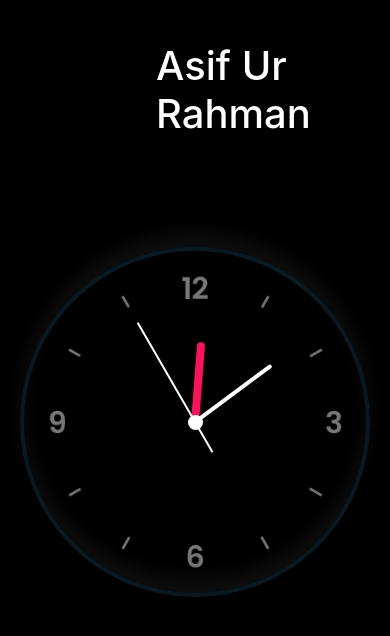
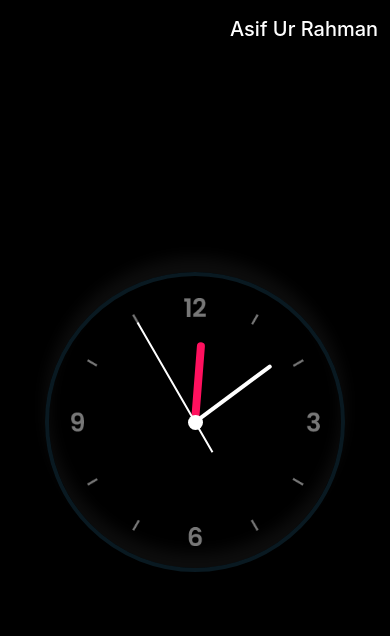
Before and after one commit to asifurrahman01714/javascript-clock-design, a plain HTML site: page index.html in a window 390 px wide. Drawn offline with nearby package versions, Linux system fonts and the light colour scheme.

Commit message:
Add files via upload

```diff
--- a/index.html
+++ b/index.html
@@ -8,11 +8,10 @@
     <!-- Bootstrap CSS -->
     <link rel="stylesheet" href="https://cdn.jsdelivr.net/npm/bootstrap@4.5.3/dist/css/bootstrap.min.css" integrity="sha384-TX8t27EcRE3e/ihU7zmQxVncDAy5uIKz4rEkgIXeMed4M0jlfIDPvg6uqKI2xXr2" crossorigin="anonymous">
     <link rel="stylesheet" href="style.css">
-    <title>JavaScript Analog clock</title>
+    <link rel="stylesheet" href="media.css">
+    <title>JavaScript Analog Clock</title>
   </head>
   <body>
-
-
     <div class="clock">
       <div class="hour">
         <div class="h"></div>
@@ -22,19 +21,14 @@
         <div class="m"></div>
       </div>
 
+
       <div class="sec">
         <div class="s"></div>
       </div>
-
     </div>
 
     <div>
-      <h1 style=" color: white;
-          color: white;
-          position: absolute;
-          top: 5%;
-          left: 40%
-      ">Asif Ur Rahman</h1>
+      <h1>Asif Ur Rahman</h1>
     </div>
 
     <!-- Optional JavaScript; choose one of the two! -->
--- /dev/null
+++ b/media.css
@@ -0,0 +1,36 @@
+
+@media (max-width: 320.98px){
+    h1{
+        font-size:20px;
+        left: 100px;
+    }
+    .clock{
+        width: 300px;
+        height: 300px;
+    }
+}
+@media (max-width: 425.98px) {
+    h1{
+        font-size:20px;
+        left: 150px;
+    }
+    .clock{
+        width: 300px;
+        height: 300px;
+    }
+}
+
+
+@media (max-width: 768.98px) {
+    h1{
+        left: 230px;
+    }
+ }
+
+@media (max-width: 991.98px) {
+
+ }
+
+@media (max-width: 1199.98px) {
+
+}
--- a/script.js
+++ b/script.js
@@ -1,18 +1,22 @@
-function drawHands() {
-    const now = new Date();
+function drawHands(){
 
-    const s_deg = now.getSeconds() * 6;
+const now= new Date();
+
+const s_deg = now.getSeconds() * 6 ;
 $('.s').css('transform', `rotateZ(${s_deg}deg)`);
 
-    const m_deg = now.getMinutes() * 6 + s_deg / 60;
+const m_deg = now.getMinutes() * 6 + s_deg/60 ;
 $('.m').css('transform', `rotateZ(${m_deg}deg)`);
 
-    const h_deg = now.getHours() * 30 + m_deg / 12;
+const h_deg = now.getHours() * 30 + m_deg/12 ;
 $('.h').css('transform', `rotateZ(${h_deg}deg)`);
 
+
 setTimeout(drawHands, 1000);
+
 }
 
-  $(function () {
+$(function(){
     drawHands();
+
 });
--- a/style.css
+++ b/style.css
@@ -3,6 +3,7 @@
     padding: 0;
     box-sizing: border-box;
 }
+
 body{
     display: flex;
     justify-content: center;
@@ -10,6 +11,14 @@ body{
     background: black;
     min-height: 100vh;
 }
+
+h1{
+    color: white;
+    position: absolute;
+    top: 2%;
+    left: 40%;
+}
+
 .clock{
     width: 350px;
     height: 350px;
@@ -17,24 +26,26 @@ body{
     justify-content: center;
     align-items: center;
     background: url(./clock.png);
+    border: 4px solid #091921;
     background-size: cover;
-    border: 4px solid #091921;
-    box-shadow: 0 -15px 15px rgba(255,255,255,0.05),
-                inset  0 -15px 15px rgba(255,255,255,0.05),
-                0 15px 15px rgba(0,0,0,0.03),
-                inset  0 15px 15px rgba(0,0,0,0.03);
+    box-shadow: 0 -15px 15px rgba(255, 255, 255, .05),
+                inset 0 -15px 15px rgba(255, 255, 255, .05),
+                0 15px 15px rgba(0, 0, 0, .03),
+                inset 0 15px 15px rgba(0, 0, 0, .03);
+    border-radius: 50%;
 
-    border-radius: 50%;
 }
+
 .clock::before{
     content: '';
     position: absolute;
     width: 15px;
     height: 15px;
-    background: #fff;
+    background-color: white;
     border-radius: 50%;
     z-index: 10000;
 }
+
 .clock .hour,
 .clock .min,
 .clock .sec{
@@ -45,20 +56,24 @@ body{
     width: 160px;
     height: 160px;
 }
+
 .clock .min, .m{
     width: 190px;
     height: 190px;
 }
+
 .clock .sec, .s{
     width: 230px;
     height: 230px;
 }
+
 .h, .m, .s{
     display: flex;
     justify-content: center;
     position: absolute;
     border-radius: 50%;
 }
+
 .h::before{
     content: '';
     position: absolute;
@@ -66,7 +81,7 @@ body{
     height: 80px;
     background: #ff105e;
     z-index: 10;
-    border-radius:6px 6px 0 0;
+    border-radius: 6px 6px 0 0 ;
 }
 
 .m::before{
@@ -76,8 +91,9 @@ body{
     height: 90px;
     background: #fff;
     z-index: 11;
-    border-radius:6px 6px 0 0;
+    border-radius: 6px 6px 0 0 ;
 }
+
 .s::before{
     content: '';
     position: absolute;
@@ -85,5 +101,5 @@ body{
     height: 150px;
     background: #fff;
     z-index: 12;
-    border-radius:6px 6px 0 0;
+    border-radius: 6px 6px 0 0 ;
 }
```
Lines whose indentation alone changed are shown as unchanged.
